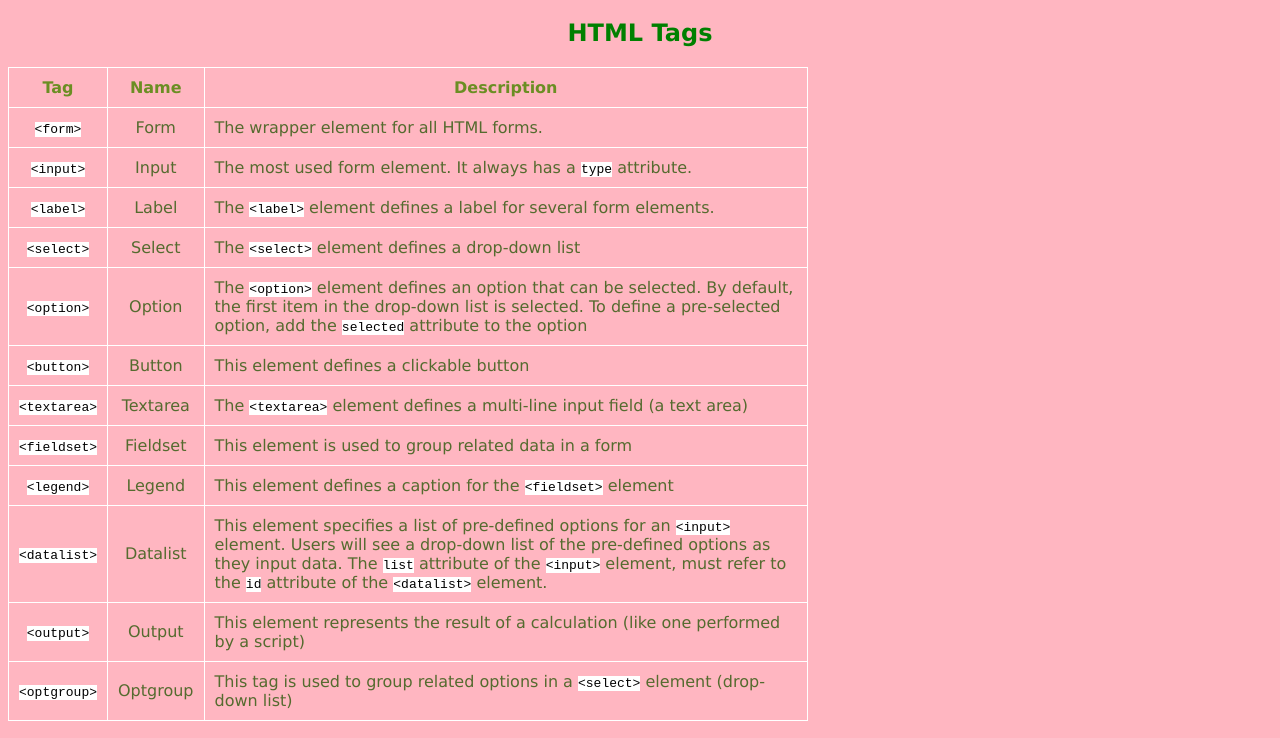
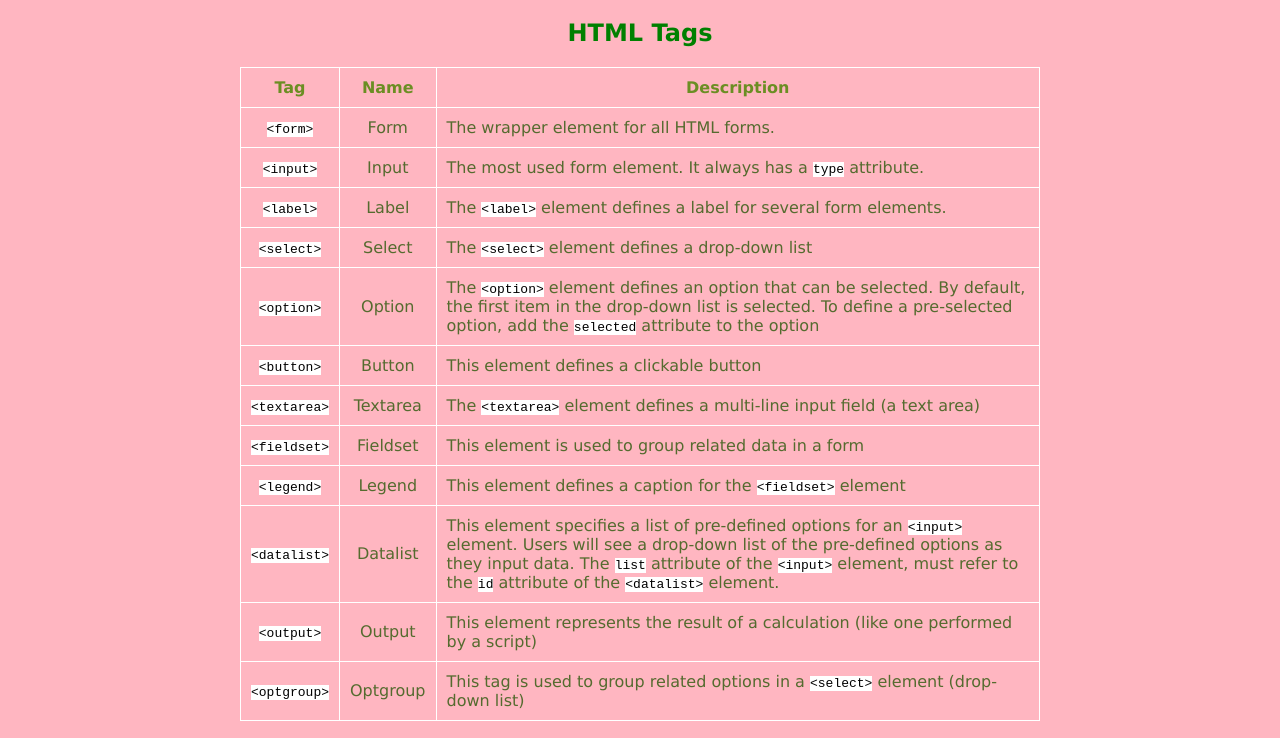
Before and after one commit to CarlaLua/HTML-Forms-Resource-Sheet, a plain HTML site: page index.html in a window 1280 px wide. Shown: the part 62-800 px from the top of the page. Drawn offline with Linux system fonts and the light colour scheme.

Commit message:
Update index.css

```diff
--- a/index.css
+++ b/index.css
@@ -41,5 +41,5 @@ table, td, th {
 
 table {
     width: 800px;
-    position: center;
+    margin: 0 auto;
 }
```
